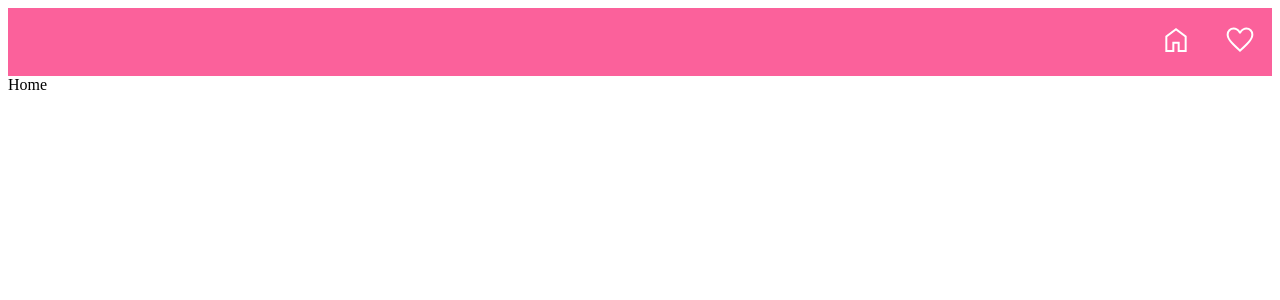
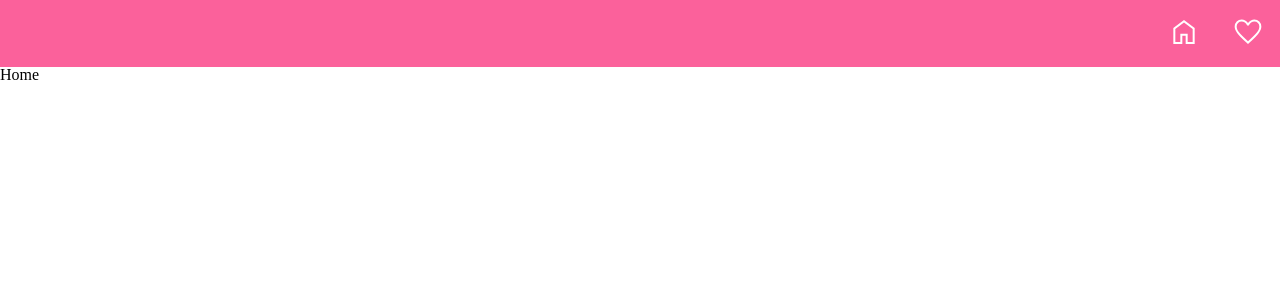
Before and after one commit to IsmailElShinnawy/noon-task, a Next.js app: page / in a window 1280 px wide. Shown: the top 300 px of the page. Built offline with nearby package versions, Linux system fonts and the light colour scheme.

Commit message:
chore(styles): add css-reset

```diff
--- a/src/pages/_app.tsx
+++ b/src/pages/_app.tsx
@@ -1,5 +1,7 @@
 import {Layout} from '@/components'
 import { AppProps } from 'next/app';
+
+import "../styles/css-reset.css"
 
 export default function MyApp({ Component, pageProps }: AppProps) {
   return (
--- /dev/null
+++ b/src/styles/css-reset.css
@@ -0,0 +1,48 @@
+/* http://meyerweb.com/eric/tools/css/reset/
+   v2.0 | 20110126
+   License: none (public domain)
+*/
+
+html, body, div, span, applet, object, iframe,
+h1, h2, h3, h4, h5, h6, p, blockquote, pre,
+a, abbr, acronym, address, big, cite, code,
+del, dfn, em, img, ins, kbd, q, s, samp,
+small, strike, strong, sub, sup, tt, var,
+b, u, i, center,
+dl, dt, dd, ol, ul, li,
+fieldset, form, label, legend,
+table, caption, tbody, tfoot, thead, tr, th, td,
+article, aside, canvas, details, embed,
+figure, figcaption, footer, header, hgroup,
+menu, nav, output, ruby, section, summary,
+time, mark, audio, video {
+	margin: 0;
+	padding: 0;
+	border: 0;
+	font-size: 100%;
+	font: inherit;
+	vertical-align: baseline;
+}
+/* HTML5 display-role reset for older browsers */
+article, aside, details, figcaption, figure,
+footer, header, hgroup, menu, nav, section {
+	display: block;
+}
+body {
+	line-height: 1;
+}
+ol, ul {
+	list-style: none;
+}
+blockquote, q {
+	quotes: none;
+}
+blockquote:before, blockquote:after,
+q:before, q:after {
+	content: '';
+	content: none;
+}
+table {
+	border-collapse: collapse;
+	border-spacing: 0;
+}
```
